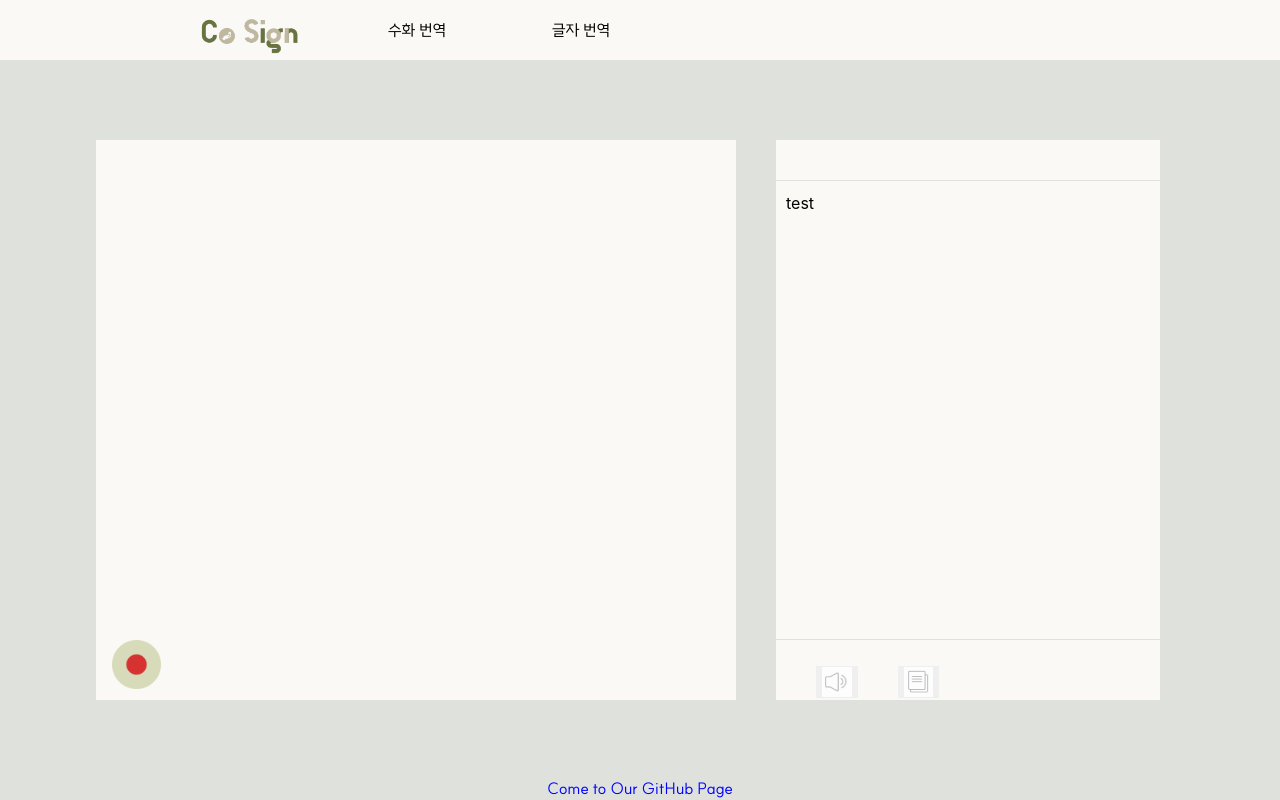
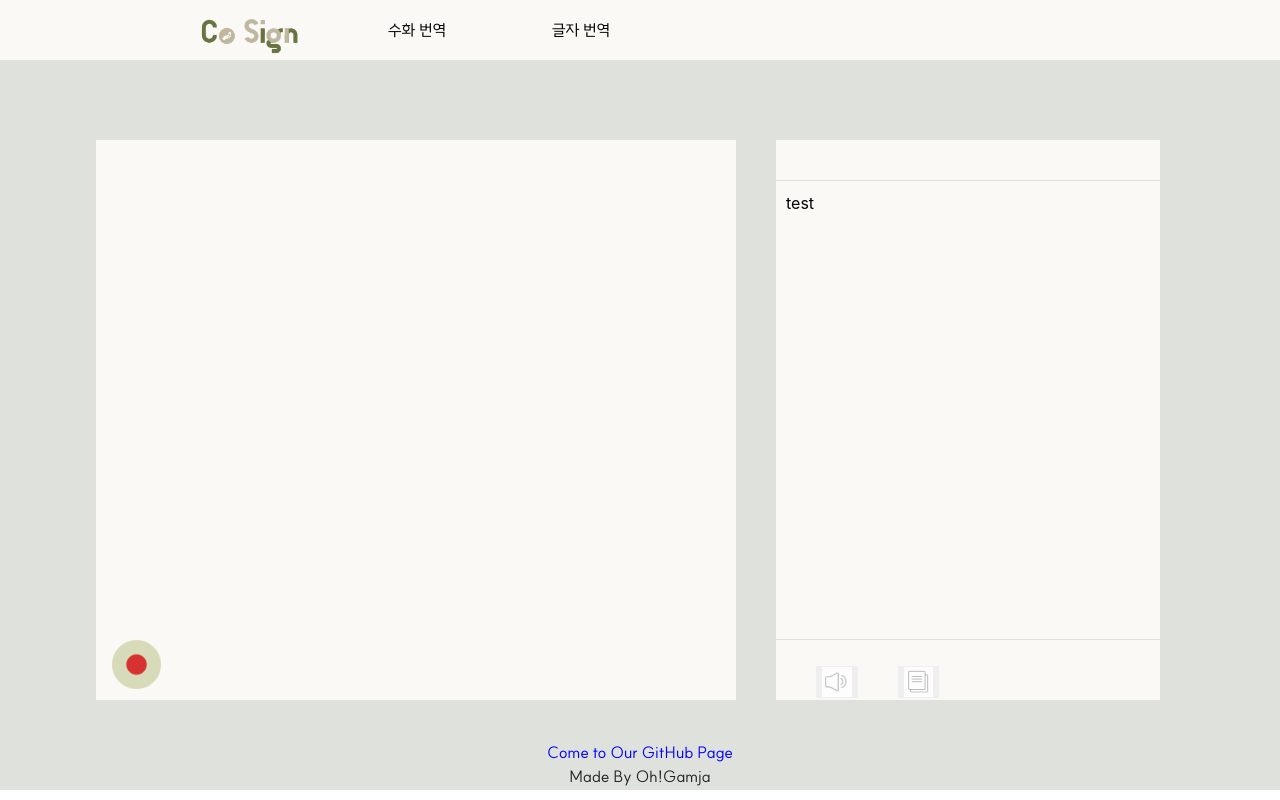
Before and after one commit to five-potatoes/front-end, a React (Create React App) app: page /TextTranslator in a window 1280 px wide. Both pictures are taken after a click on the button "수화 번역". Built offline with nearby package versions, Linux system fonts and the light colour scheme; no server answers.

Commit message:
Update: 스크롤바

```diff
--- a/src/component/Home/Footer.js
+++ b/src/component/Home/Footer.js
@@ -7,6 +7,7 @@ const Footer = () => {
             <a href="https://github.com/five-potatoes" className={styles.gitHub} target='_blank' rel='noreferrer'>
                 Come to Our GitHub Page
             </a>
+            <p className={styles.our}>Made By Oh!Gamja</p>
         </footer>
     )
 }
--- a/src/component/styles/Footer.module.css
+++ b/src/component/styles/Footer.module.css
@@ -3,9 +3,9 @@
     border: none;
     background-color: #DFE2DC;
     text-align: center;
-    position : fixed;
     bottom : 0;
     width: 100%;
+    height: 50px;
 }
 
 .gitHub{
@@ -19,3 +19,7 @@
 .gitHub:visited {
     color: blue;
 }
+
+.our{
+    margin: 0;
+}
--- a/src/component/styles/SignToText.module.css
+++ b/src/component/styles/SignToText.module.css
@@ -2,7 +2,7 @@
     display: flex;
     background-color: #DFE2DC;
     width: 100vw;
-    height: 92.5vh;
+    height: 100vh-110px;
 }
 
 .video{
```
